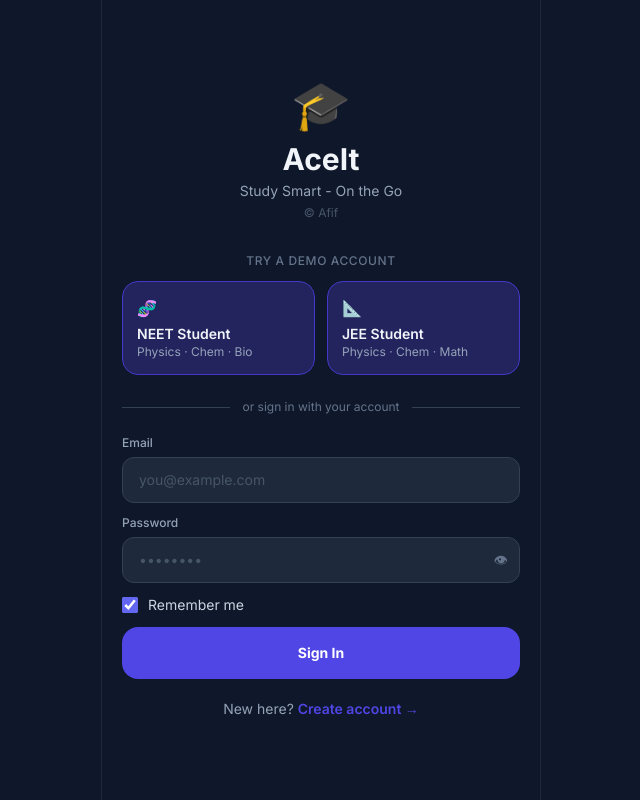
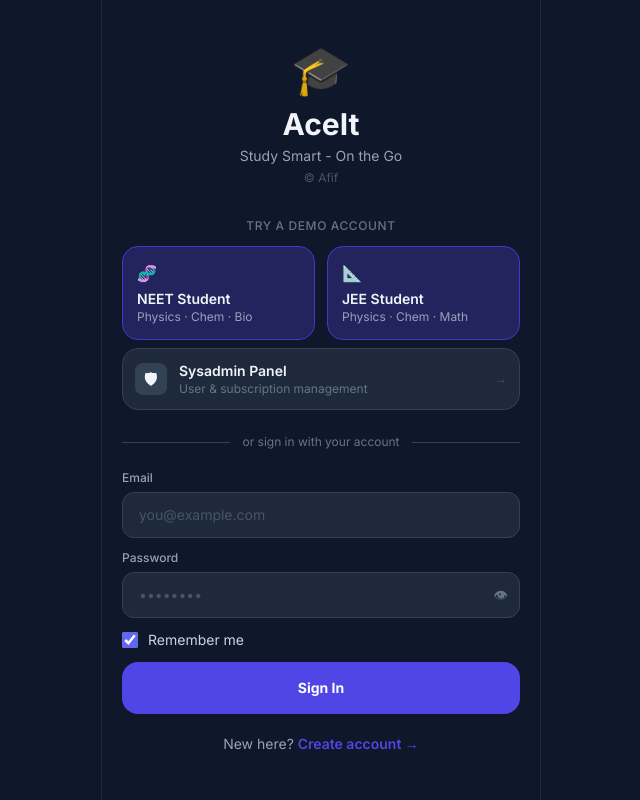
Before and after one commit to fazilathafif/aceit, a React (Vite) app: page /login in a window 1280 px wide. Shown: the whole page, without its empty margins (319-959 px from the left). Built offline with nearby package versions, Linux system fonts and the light colour scheme; no server answers.

Commit message:
Add Sysadmin Panel shortcut to login demo section

```diff
--- a/src/screens/LoginScreen.tsx
+++ b/src/screens/LoginScreen.tsx
@@ -70,6 +70,17 @@ export default function LoginScreen() {
             <p className="text-xs text-slate-400">Physics · Chem · Math</p>
           </button>
         </div>
+        <button
+          onClick={() => navigate('/admin/login')}
+          className="w-full mt-2 bg-slate-800 border border-slate-700 rounded-2xl p-3 flex items-center gap-3 active:scale-95 transition-transform"
+        >
+          <span className="w-8 h-8 bg-slate-700 rounded-lg flex items-center justify-center text-base flex-shrink-0">🛡</span>
+          <div className="text-left">
+            <p className="font-semibold text-sm">Sysadmin Panel</p>
+            <p className="text-xs text-slate-500">User &amp; subscription management</p>
+          </div>
+          <span className="ml-auto text-slate-600 text-xs">→</span>
+        </button>
       </div>
 
       {/* Divider */}
--- a/src/screens/admin/AdminLoginScreen.tsx
+++ b/src/screens/admin/AdminLoginScreen.tsx
@@ -127,7 +127,7 @@ export default function AdminLoginScreen() {
 
         {mode === 'setup' && (
           <p className="text-slate-600 text-xs text-center mt-4">
-            First-time setup is disabled once an admin account exists.
+            This form only works when no admin account exists yet.
           </p>
         )}
       </div>
```
